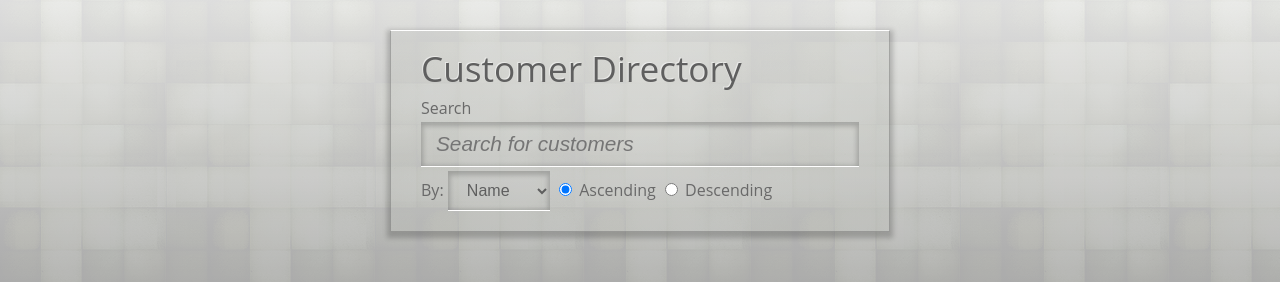
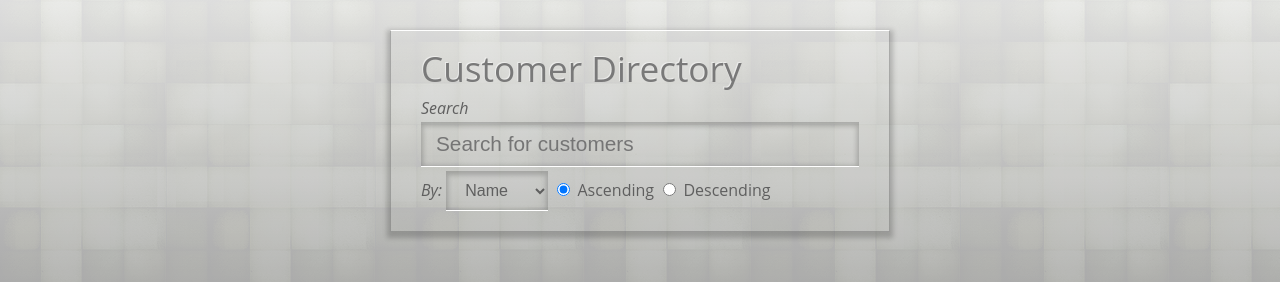
Before and after one commit to arnaudcasame/LiveSearch, a website: page builds/development/index.html in a window 1280 px wide. Shown: the top 282 px of the page. Drawn offline with nearby package versions, Linux system fonts and the light colour scheme; files that its build step writes are made by us from their sources.

Commit message:
Adjusts a few css rules to improve the UI

```diff
--- a/process/sass/modules/_search.scss
+++ b/process/sass/modules/_search.scss
@@ -1,11 +1,11 @@
 /* Search Styles */
 .search {
-    background-image: -webkit-radial-gradient(51% 98%, rgba(211, 212, 207, .3) 7%, rgba(189, 191, 186, .3) 98%);
-    background-image: radial-gradient(51% 98%, rgba(211, 212, 207, .3) 7%, rgba(189, 191, 186, .3) 98%);
+    background-image: transparentize($color: $gray-base, $amount: .4), -webkit-radial-gradient(51% 98%, rgba(211, 212, 207, .3) 7%, rgba(189, 191, 186, .3) 98%);
+    background-image: transparentize($color: $gray-base, $amount: .4), radial-gradient(51% 98%, rgba(211, 212, 207, .3) 7%, rgba(189, 191, 186, .3) 98%);
     box-shadow: 0 3px 5px 3px rgba(0, 0, 0, .2);
     border: 1px solid transparentize($color: #5f5f5f, $amount: .6);
     border-top: 1px solid rgba(255, 255, 255, 1);
-    color: $dkgray-accent3;
+    color: $color-main;
     width: 90%;
     min-width: 320px;
     max-width: 500px;
@@ -16,10 +16,12 @@
 }
 
 .search h1 {
-    color: $color-main;
+    color: $dkgray-accent2;
 }
 
-.search label {}
+.search label {
+    font-style: italic;
+}
 
 .search input {
     width: 100%;
@@ -29,8 +31,6 @@
     border: none;
     border-bottom: 1px solid rgba(255, 255, 255, 1);
     box-shadow: inset 0 2px 5px 2px rgba(0, 0, 0, .2);
-
-    font-style: italic;
     font-size: 1.3rem;
 
     color: $color-main;
```
